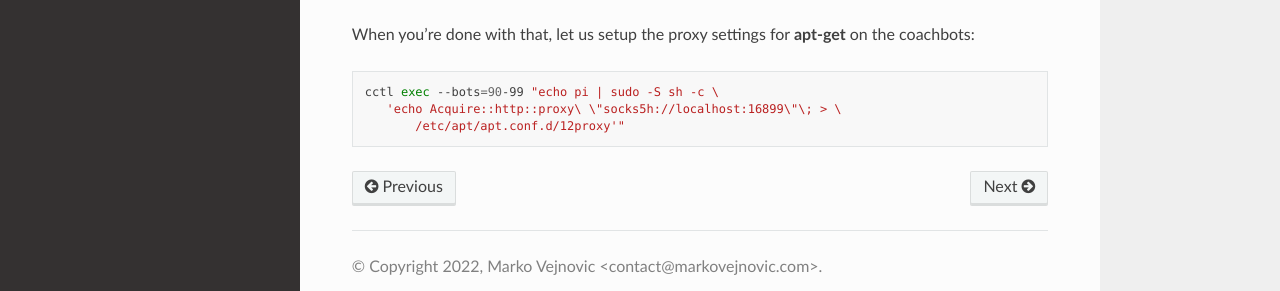
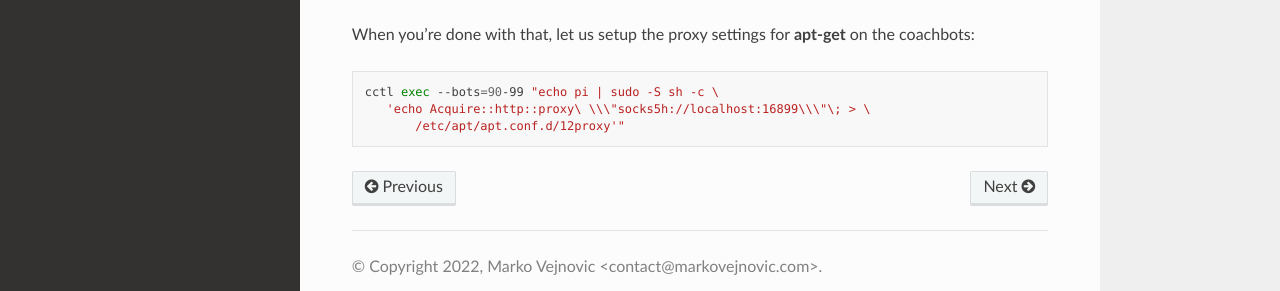
Before and after one commit to coachbots/cctl, a Sphinx documentation site: the page built from docs/source/installation.rst, in a window 1280 px wide and 900 px high, scrolled down 763 px. Shown: the part 564-855 px from the top of the window. Built offline with Sphinx 7.4.7 and the Read the Docs theme 2.0.0, drawn with Linux system fonts in a browser that asks for light colours.

Commit message:
Doc update

```diff
--- a/docs/source/installation.rst
+++ b/docs/source/installation.rst
@@ -72,5 +72,5 @@ the coachbots:
 .. code-block:: bash
 
    cctl exec --bots=90-99 "echo pi | sudo -S sh -c \
-      'echo Acquire::http::proxy\ \"socks5h://localhost:16899\"\; > \
+      'echo Acquire::http::proxy\ \\\"socks5h://localhost:16899\\\"\; > \
           /etc/apt/apt.conf.d/12proxy'"
```
